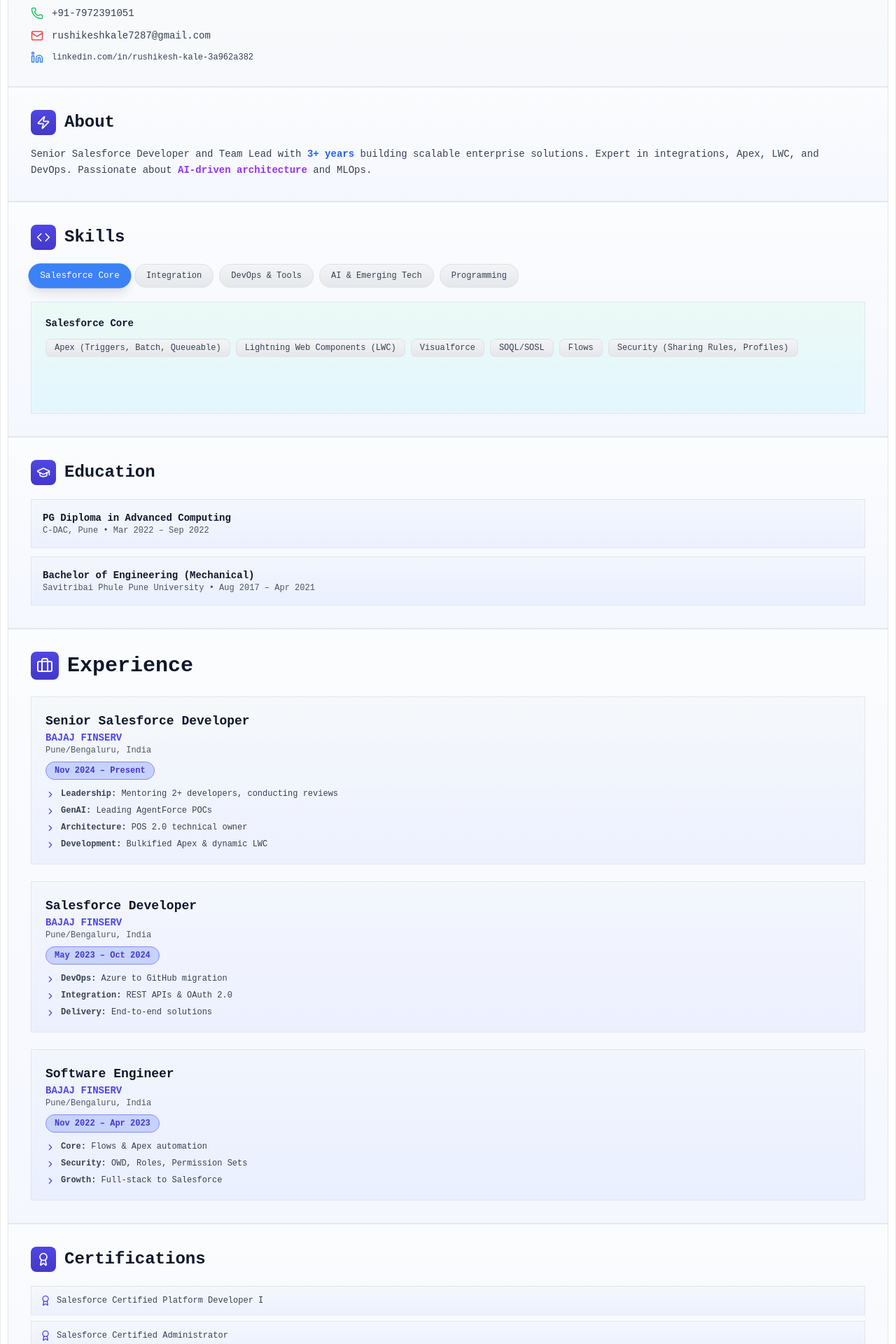
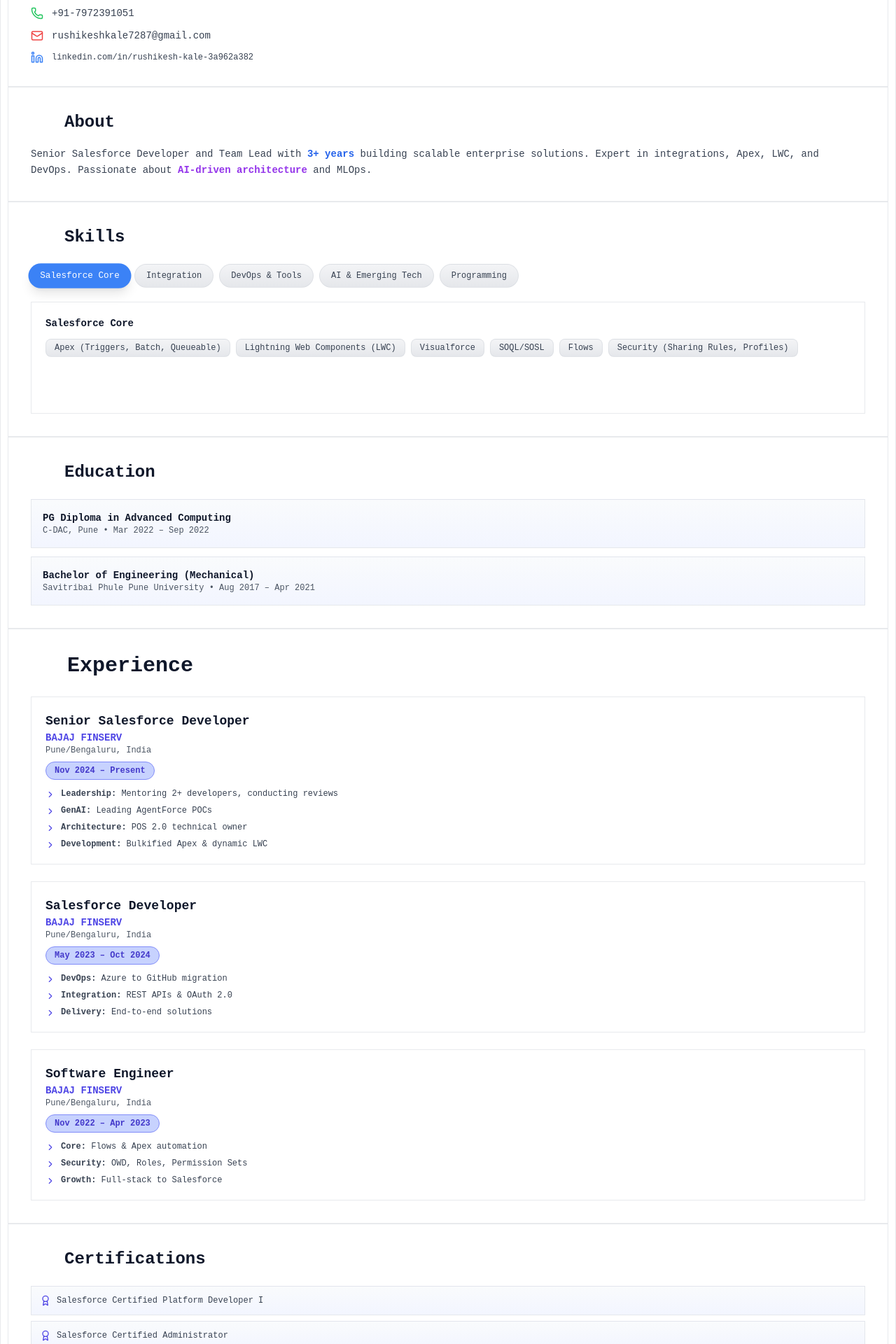
Before and after one commit to Rushi7287/rushikeshPortfolio, a React (Create React App) app: page /#/resume in a window 1280 px wide. Shown: the part 260-2180 px from the top of the page at 70% size. Built offline with nearby package versions, Linux system fonts and the light colour scheme.

Commit message:
changes done

```diff
--- a/src/pages/ResumePage.jsx
+++ b/src/pages/ResumePage.jsx
@@ -82,7 +82,7 @@
       >
         <div className="grid grid-cols-1 lg:grid-cols-2 gap-0">
           <div className="space-y-0">
-            <div className="backdrop-blur-xl p-4 sm:p-6 md:p-8 transition-all duration-300 bg-gradient-to-br from-slate-50/60 to-slate-100/60 border border-gray-300/50 hover:border-indigo-300/70">
+            <div className="backdrop-blur-xl p-4 sm:p-6 md:p-8 transition-all duration-300 bg-white/10 from-slate-50/60 to-slate-100/60 border border-gray-300/50 hover:border-indigo-300/70">
               <div className="mb-6 text-center">
                 <h1 className="text-2xl sm:text-3xl md:text-4xl font-bold mb-1 tracking-tight text-slate-900">
                   RUSHIKESH
@@ -118,9 +118,9 @@
               </div>
             </div>
 
-            <div className="backdrop-blur-xl p-4 sm:p-6 md:p-8 transition-all duration-300 bg-gradient-to-br from-slate-50/60 to-indigo-50/60 border border-gray-300/50 hover:border-indigo-300/70">
+            <div className="backdrop-blur-xl p-4 sm:p-6 md:p-8 transition-all duration-300 bg-white/10 from-slate-50/60 to-indigo-50/60 border border-gray-300/50 hover:border-indigo-300/70">
               <div className="flex items-center gap-3 mb-4">
-                <div className="p-2 bg-gradient-to-br from-indigo-600 to-indigo-700 rounded-lg">
+                <div className="p-2 bg-white/10 from-indigo-600 to-indigo-700 rounded-lg">
                   <Zap className="text-white" size={20} />
                 </div>
                 <h2 className="text-xl sm:text-2xl font-bold text-slate-900">
@@ -139,9 +139,9 @@
               </p>
             </div>
 
-            <div className="backdrop-blur-xl p-4 sm:p-6 md:p-8 transition-all duration-300 bg-gradient-to-br from-slate-50/60 to-indigo-50/60 border border-gray-300/50 hover:border-indigo-300/70">
+            <div className="backdrop-blur-xl p-4 sm:p-6 md:p-8 transition-all duration-300 bg-white/10 from-slate-50/60 to-indigo-50/60 border border-gray-300/50 hover:border-indigo-300/70">
               <div className="flex items-center gap-3 mb-5">
-                <div className="p-2 bg-gradient-to-br from-indigo-600 to-indigo-700 rounded-lg">
+                <div className="p-2 bg-white/10 from-indigo-600 to-indigo-700 rounded-lg">
                   <Code className="text-white" size={20} />
                 </div>
                 <h2 className="text-xl sm:text-2xl font-bold text-slate-900">
@@ -165,7 +165,7 @@
                 ))}
               </div>
 
-              <div className="backdrop-blur-sm p-3 sm:p-5 min-h-40 bg-gradient-to-br from-green-100/40 to-cyan-100/40 border border-gray-300/50">
+              <div className="backdrop-blur-sm p-3 sm:p-5 min-h-40 bg-white/10 from-green-100/40 to-cyan-100/40 border border-gray-300/50">
                 <h3 className="text-xs sm:text-sm font-bold mb-3 text-slate-900">
                   {skillCategories[activeSkillCategory].title}
                 </h3>
@@ -184,9 +184,9 @@
               </div>
             </div>
 
-            <div className="backdrop-blur-xl p-4 sm:p-6 md:p-8 transition-all duration-300 bg-gradient-to-br from-slate-50/60 to-indigo-50/60 border border-gray-300/50 hover:border-indigo-300/70">
+            <div className="backdrop-blur-xl p-4 sm:p-6 md:p-8 transition-all duration-300 bg-white/10 from-slate-50/60 to-indigo-50/60 border border-gray-300/50 hover:border-indigo-300/70">
               <div className="flex items-center gap-3 mb-5">
-                <div className="p-2 bg-gradient-to-br from-indigo-600 to-indigo-700 rounded-lg">
+                <div className="p-2 bg-white/10 from-indigo-600 to-indigo-700 rounded-lg">
                   <GraduationCap className="text-white" size={20} />
                 </div>
                 <h2 className="text-xl sm:text-2xl font-bold text-slate-900">
@@ -215,9 +215,9 @@
           </div>
 
           <div className="space-y-0">
-            <div className="backdrop-blur-xl p-4 sm:p-6 md:p-8 transition-all duration-300 bg-gradient-to-br from-slate-50/60 to-indigo-50/60 border border-gray-300/50 hover:border-indigo-300/70">
+            <div className="backdrop-blur-xl p-4 sm:p-6 md:p-8 transition-all duration-300 bg-white/10 from-slate-50/60 to-indigo-50/60 border border-gray-300/50 hover:border-indigo-300/70">
               <div className="flex items-center gap-3 mb-6">
-                <div className="p-2 bg-gradient-to-br from-indigo-600 to-indigo-700 rounded-lg">
+                <div className="p-2 bg-white/10 from-indigo-600 to-indigo-700 rounded-lg">
                   <Briefcase className="text-white" size={24} />
                 </div>
                 <h2 className="text-xl sm:text-2xl md:text-3xl font-bold text-slate-900">
@@ -226,7 +226,7 @@
               </div>
 
               <div className="space-y-0 md:space-y-6">
-                <div className="backdrop-blur-sm p-4 sm:p-5 transition-all bg-gradient-to-br from-slate-100/40 to-indigo-100/40 border border-gray-300/50 hover:border-indigo-300/70">
+                <div className="backdrop-blur-sm p-4 sm:p-5 transition-all bg-white/10 from-slate-100/40 to-indigo-100/40 border border-gray-300/50 hover:border-indigo-300/70">
                   <div className="mb-3">
                     <h3 className="text-base sm:text-lg font-bold text-slate-900">
                       Senior Salesforce Developer
@@ -283,7 +283,7 @@
                   </ul>
                 </div>
 
-                <div className="backdrop-blur-sm p-4 sm:p-5 transition-all bg-gradient-to-br from-slate-100/40 to-indigo-100/40 border border-gray-300/50 hover:border-indigo-300/70">
+                <div className="backdrop-blur-sm p-4 sm:p-5 transition-all bg-white/10 from-slate-100/40 to-indigo-100/40 border border-gray-300/50 hover:border-indigo-300/70">
                   <div className="mb-3">
                     <h3 className="text-base sm:text-lg font-bold text-slate-900">
                       Salesforce Developer
@@ -329,7 +329,7 @@
                   </ul>
                 </div>
 
-                <div className="backdrop-blur-sm p-4 sm:p-5 transition-all bg-gradient-to-br from-slate-100/40 to-indigo-100/40 border border-gray-300/50 hover:border-indigo-300/70">
+                <div className="backdrop-blur-sm p-4 sm:p-5 transition-all bg-white/10 from-slate-100/40 to-indigo-100/40 border border-gray-300/50 hover:border-indigo-300/70">
                   <div className="mb-3">
                     <h3 className="text-base sm:text-lg font-bold text-slate-900">
                       Software Engineer
@@ -377,9 +377,9 @@
               </div>
             </div>
 
-            <div className="backdrop-blur-xl p-4 sm:p-6 md:p-8 transition-all duration-300 bg-gradient-to-br from-slate-50/60 to-indigo-50/60 border border-gray-300/50 hover:border-indigo-300/70">
+            <div className="backdrop-blur-xl p-4 sm:p-6 md:p-8 transition-all duration-300 bg-white/10 from-slate-50/60 to-indigo-50/60 border border-gray-300/50 hover:border-indigo-300/70">
               <div className="flex items-center gap-3 mb-5">
-                <div className="p-2 bg-gradient-to-br from-indigo-600 to-indigo-700 rounded-lg">
+                <div className="p-2 bg-white/10 from-indigo-600 to-indigo-700 rounded-lg">
                   <Award className="text-white" size={20} />
                 </div>
                 <h2 className="text-xl sm:text-2xl font-bold text-slate-900">
```
